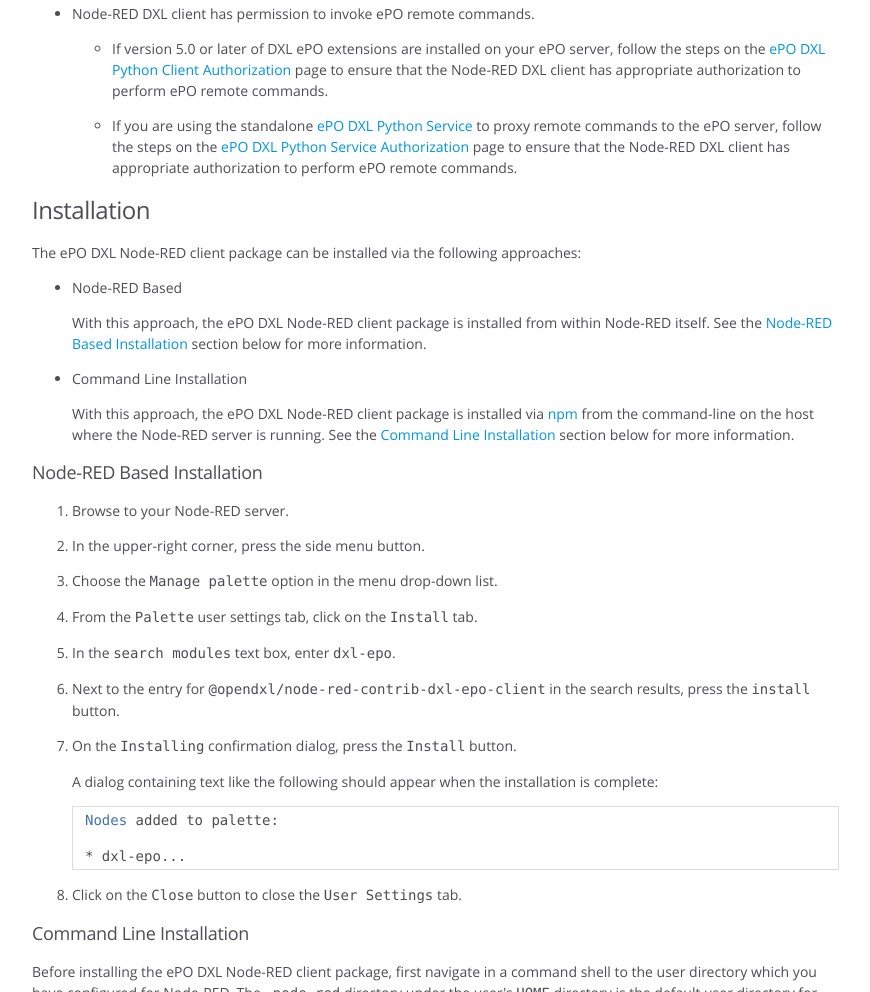
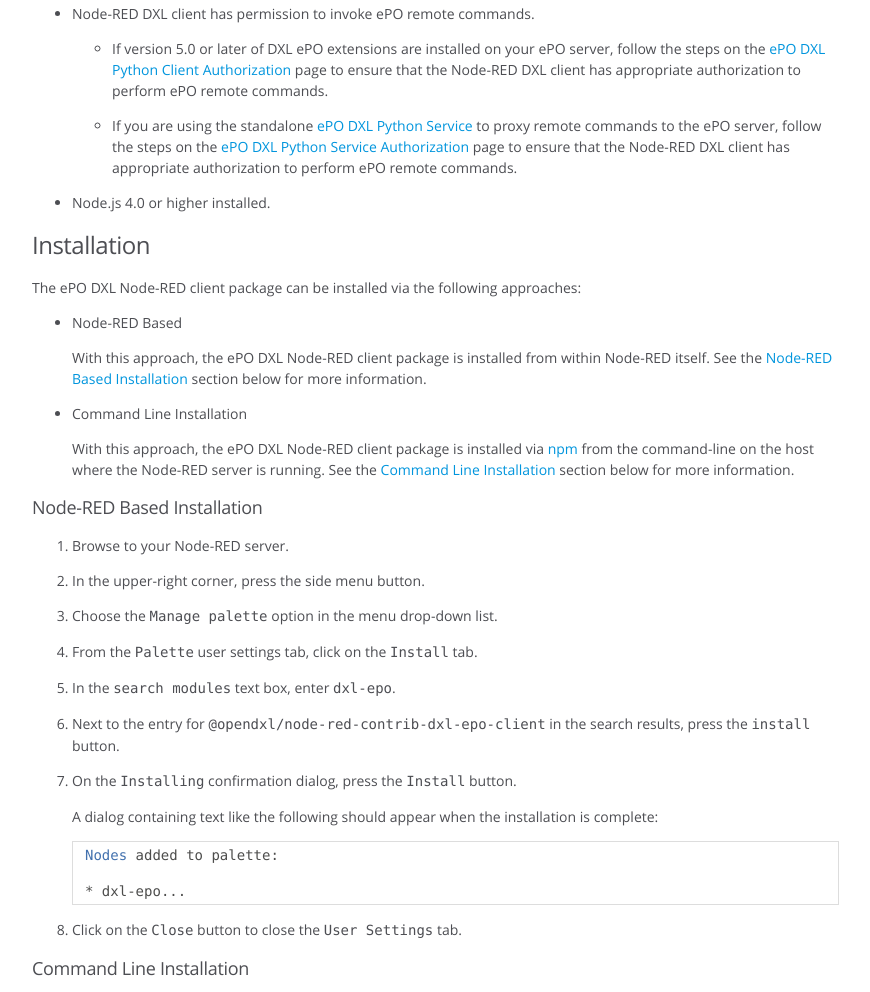
Before and after one commit to opendxl/node-red-contrib-dxl-epo-client, a plain HTML site: page jsdoc/tutorial-installation.html in a window 1280 px wide. Shown: the part 753-1745 px from the top of the page, without its empty margins (0-870 px from the left). Drawn offline with Linux system fonts and the light colour scheme.

Commit message:
Updating docs for eae5725

```diff
--- a/jsdoc/tutorial-installation.html
+++ b/jsdoc/tutorial-installation.html
@@ -85,6 +85,8 @@
 </li>
 </ul>
 </li>
+<li><p>Node.js 4.0 or higher installed.</p>
+</li>
 </ul>
 <h3 id="installation">Installation</h3>
 <p>The ePO DXL Node-RED client package can be installed via the following
```
